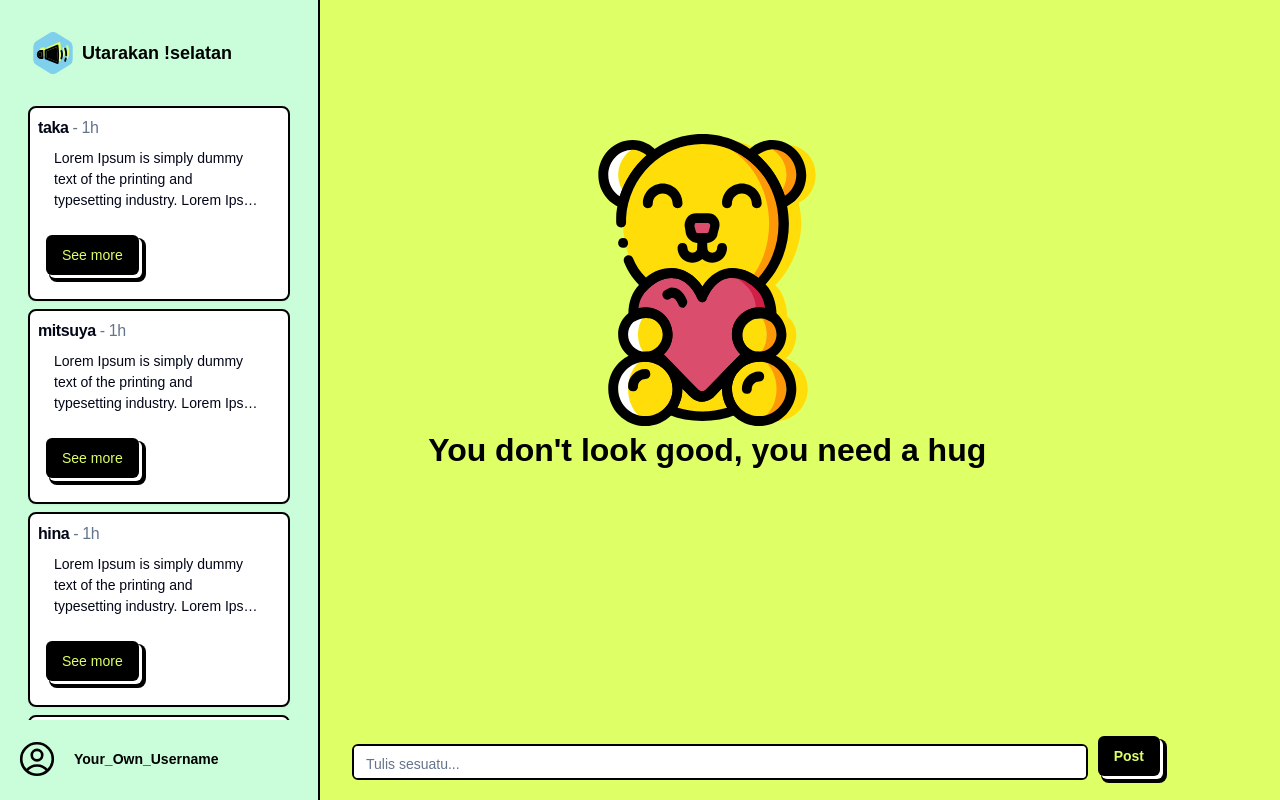
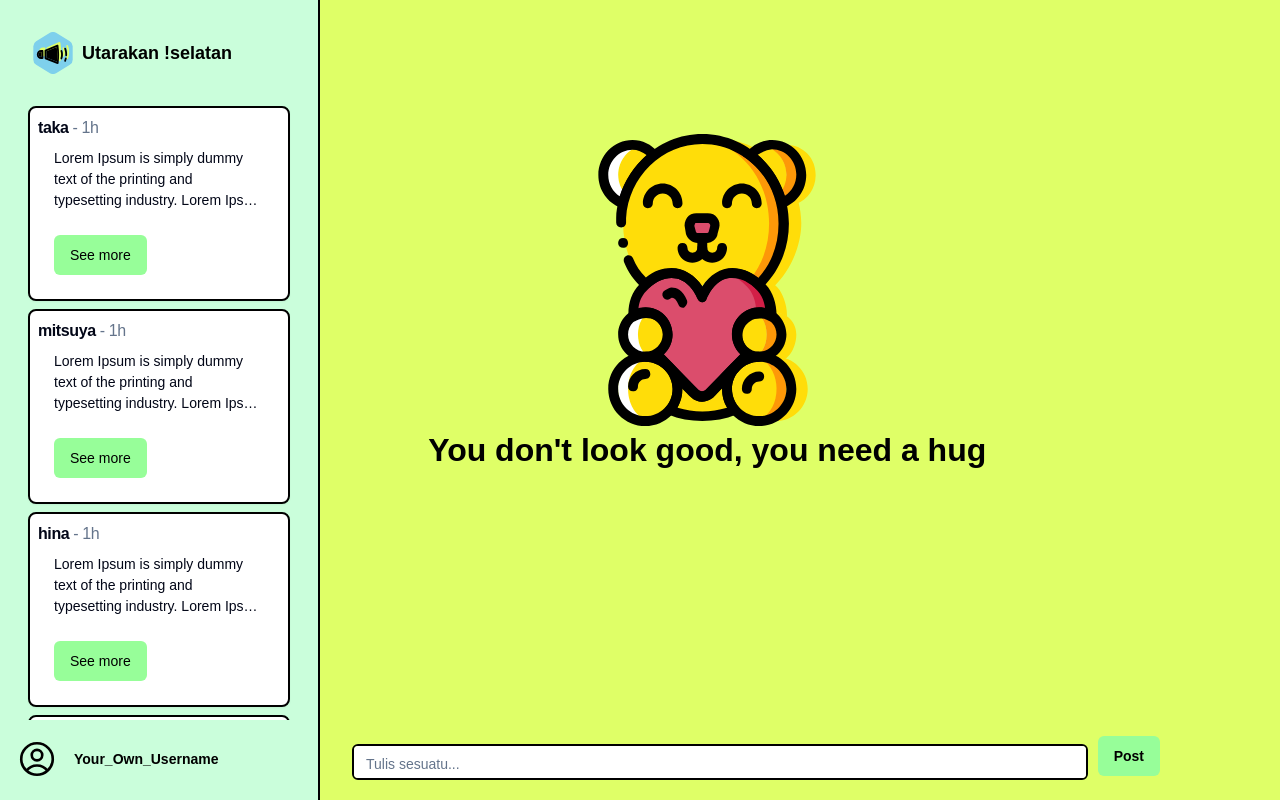
Before and after one commit to takachan0012/curhatinAja-FE, a React (Vite) app: page /feeds in a window 1280 px wide. Built offline with nearby package versions, Linux system fonts and the light colour scheme; a web font is replaced by a local one.

Commit message:
feat: new style

```diff
--- a/src/components/ui/button.jsx
+++ b/src/components/ui/button.jsx
@@ -9,7 +9,7 @@ const buttonVariants = cva(
   {
     variants: {
       variant: {
-        default: "-ms-2 outline-2 shadow-custom hover:shadow-[0_0px_0px_rgb(0,0,0)] bg-black ease-out hover:translate-x-2 hover:translate-y-1 transition-all rounded-md text-[#DFFF67] focus:shadow-[0_0px_0px_rgb(0,0,0)] focus:translate-x-2 focus:translate-y-1",
+        default: "outline-2 bg-[#97FE99] ease-out rounded-md text-black py-4 px-6",
         destructive:
           "bg-red-500 text-slate-50 hover:bg-red-500/90 dark:bg-red-900 dark:text-slate-50 dark:hover:bg-red-900/90",
         outline:
```
